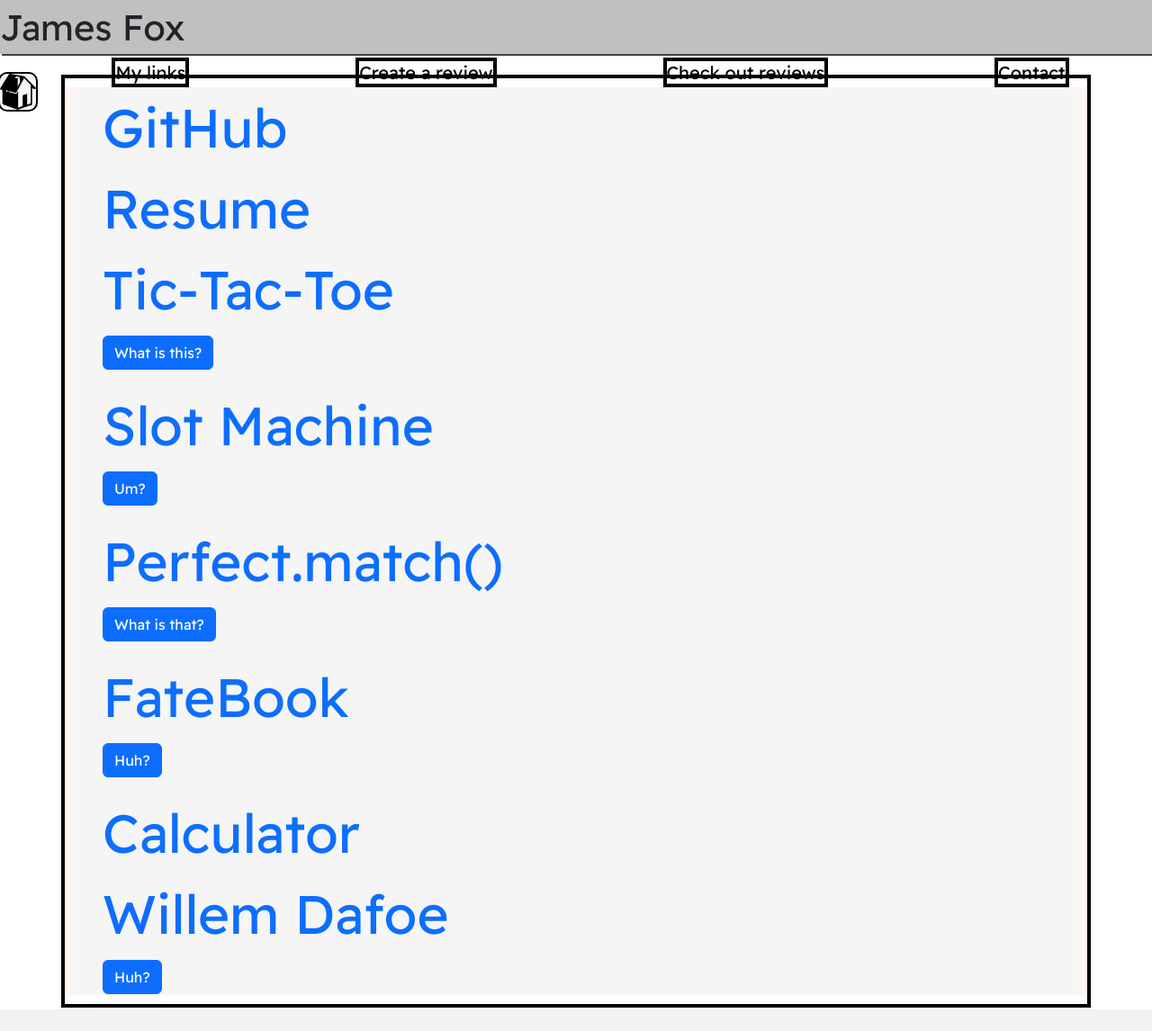
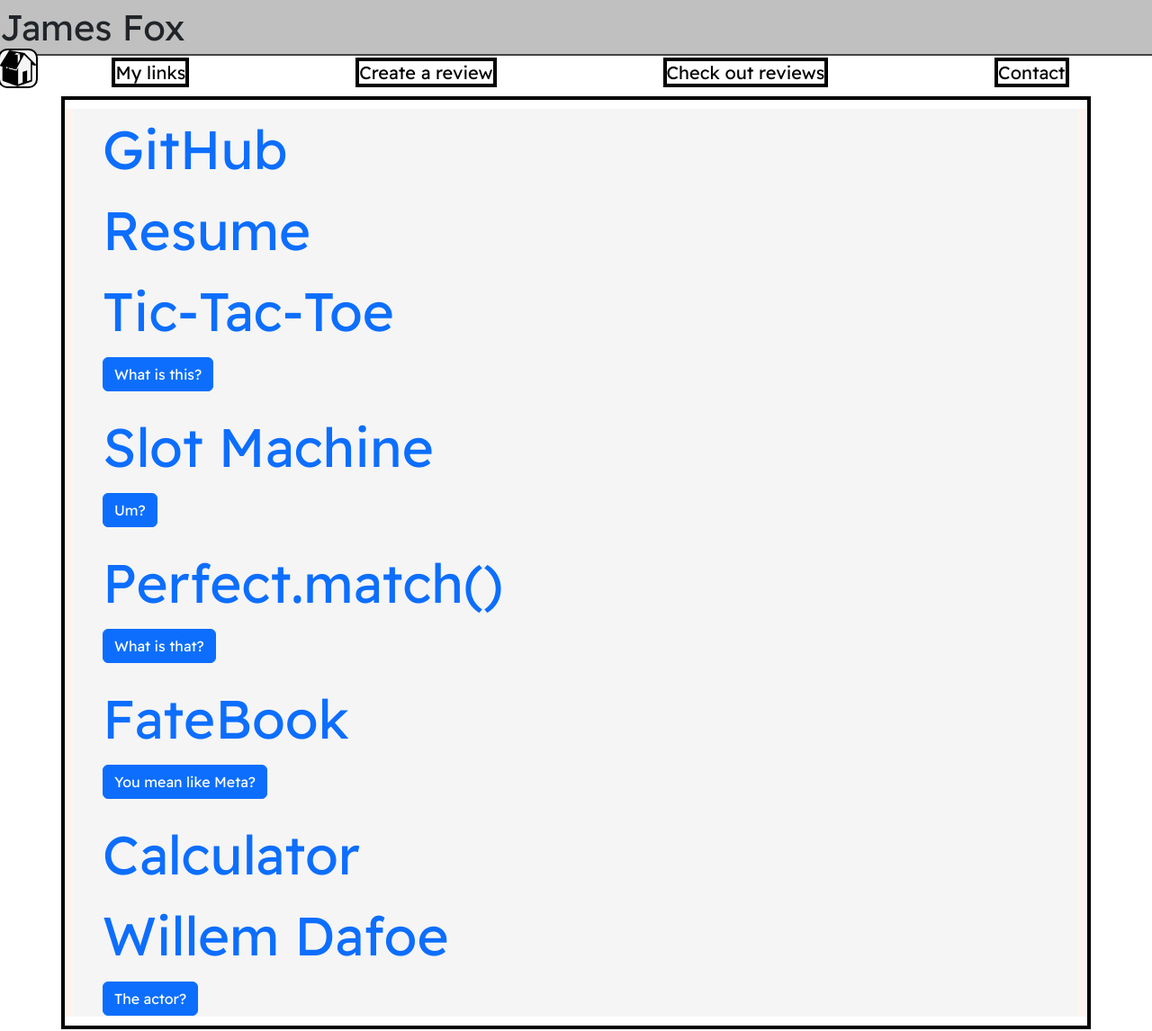
Before and after one commit to Y2Kuwu/my_portfolio, a Django app: page /link_page/links in a window 1280 px wide. Shown: the whole page at 90% size. Before the commit the page ends 1122 px from the top, so only its background shows below. Run offline with Django 4.2, Linux system fonts and the light colour scheme.

Commit message:
link changes

```diff
--- a/my_portfolio/main_app/templates/link_page/links.html
+++ b/my_portfolio/main_app/templates/link_page/links.html
@@ -49,7 +49,7 @@
     </div>
     <li><a id = 'fb' href= "https://project-004.herokuapp.com/" target="_blank" rel="noopener noreferrer"> FateBook</a></li>
     <button class="btn btn-primary" type="button" data-bs-toggle="collapse" data-bs-target="#drp4" aria-expanded="false" aria-controls="drp4">
-        Huh?
+        You mean like Meta?
       </button>
     </p>
     <div class="collapse" id="drp4">
@@ -69,7 +69,7 @@
     <li><a id = 're' href= "https://flexboxcss-grid-lab.jamesfox12.repl.co/" target="_blank" rel="noopener noreferrer"> Willem Dafoe</a></li>
     <p>
         <button class="btn btn-primary" type="button" data-bs-toggle="collapse" data-bs-target="#drp5" aria-expanded="false" aria-controls="drp5">
-          Huh?
+          The actor?
         </button>
       </p>
       <div class="collapse" id="drp5">
--- a/my_portfolio/my_portfolio/static/style.css
+++ b/my_portfolio/my_portfolio/static/style.css
@@ -167,6 +167,7 @@
 }
 
 .my_links{
+    margin-top: 40px;
     list-style: none;
     font-size: 30px;
     font-family: 'Readex Pro';
@@ -329,8 +330,8 @@
 
 #home-btn{
     position: absolute;
-    left: 8px;
-    top: 130px;
+    left: 0px;
+    top: 55px;
     width: 40px;
     height: 44px;
     z-index: 1;
@@ -344,7 +345,7 @@
     height: 40px;
     border-radius: 20%;
     left: 0px;
-    top: 6px;
+    top: -20px;
     background-color: whitesmoke;
     outline-width: 2px;
     outline-style: solid;
```
